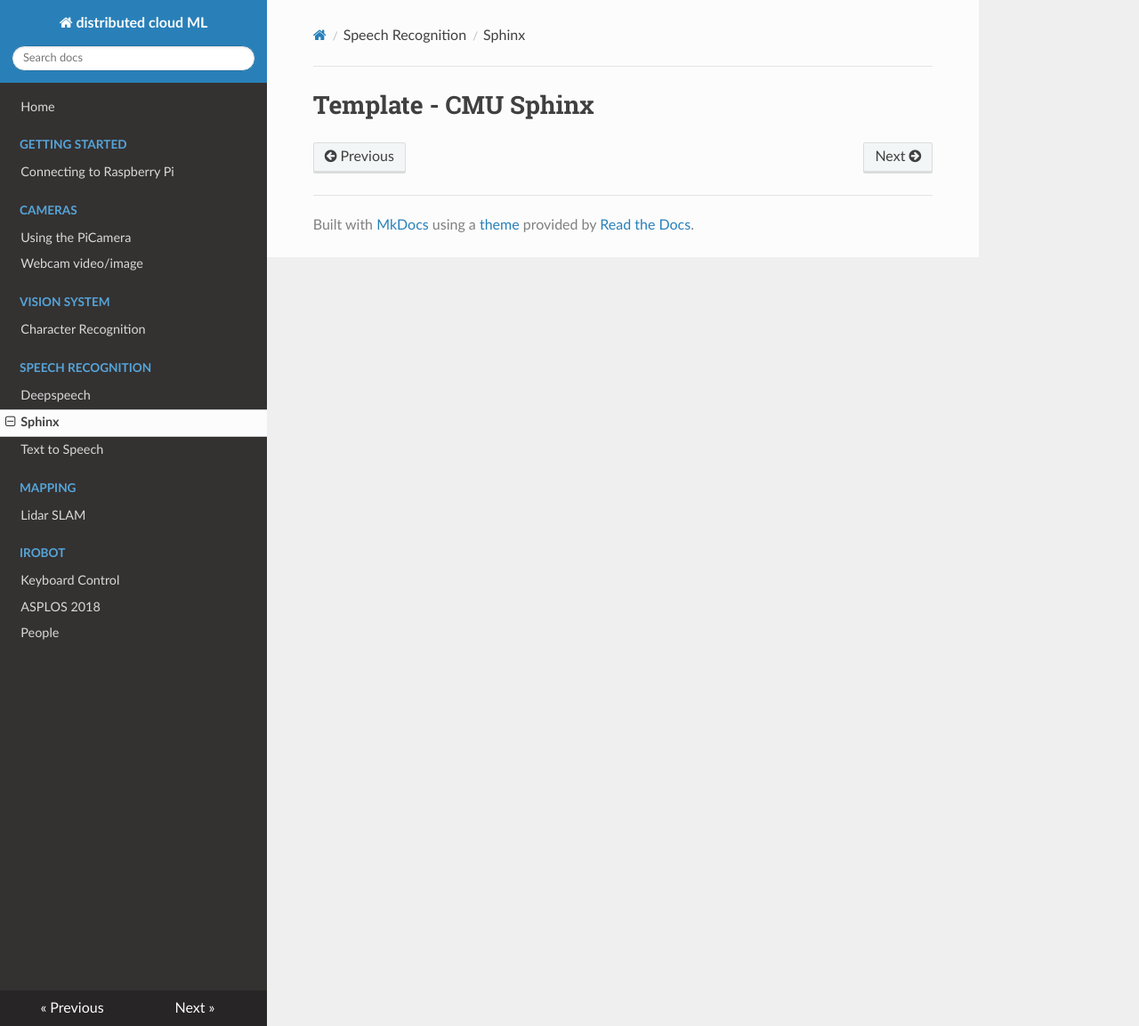
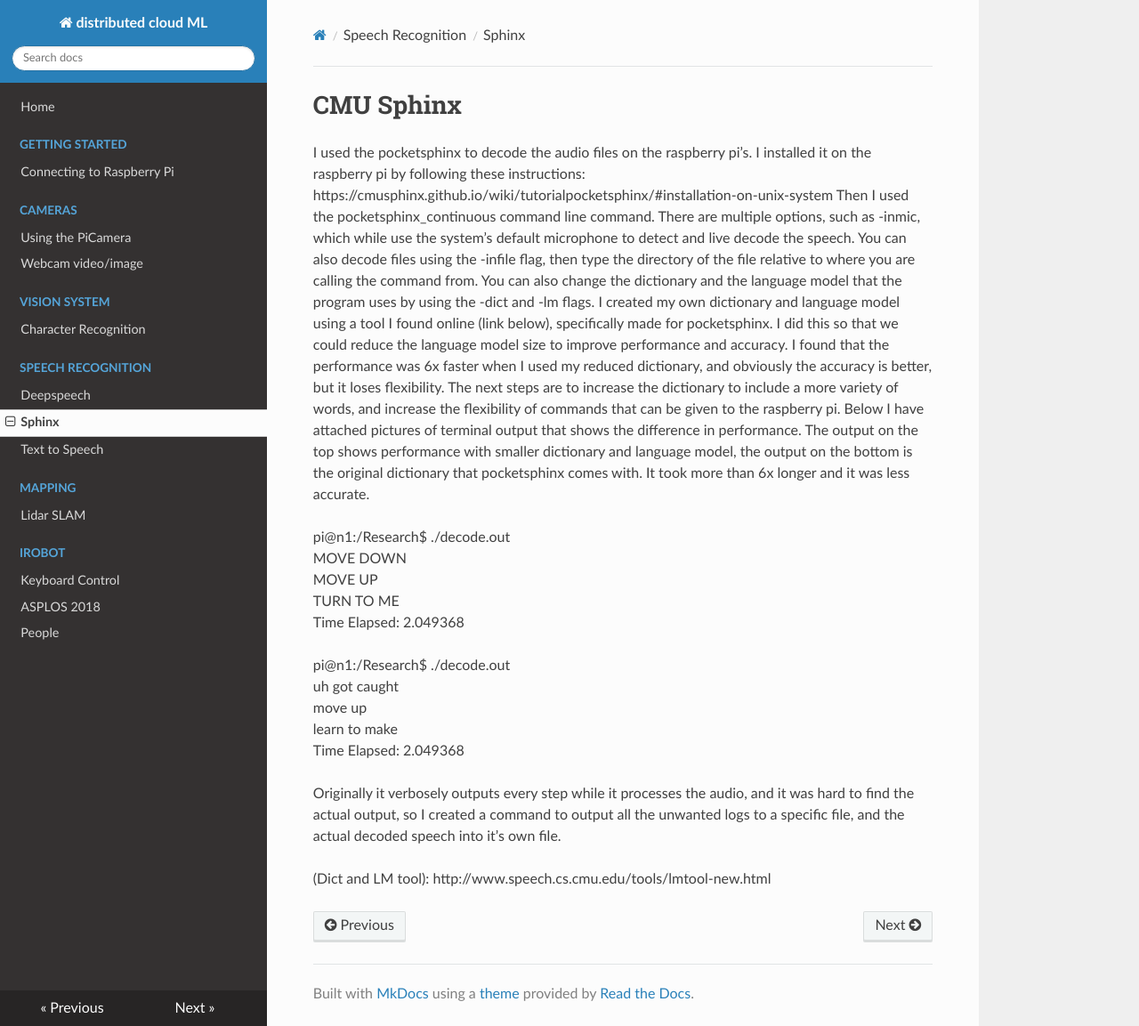
Before and after one commit to parallel-ml/docs, an MkDocs documentation site: the page built from docs/speech/sphinx.md, in a window 1280 px wide and 1153 px high. Shown: the whole window at 89% size. Built offline with MkDocs 1.6.1, drawn with Linux system fonts in a browser that asks for light colours; nearby versions of some CDN libraries.

Commit message:
Documentation

```diff
--- a/docs/speech/sphinx.md
+++ b/docs/speech/sphinx.md
@@ -1 +1,21 @@
-# Template - CMU Sphinx
+# CMU Sphinx
+I used the pocketsphinx to decode the audio files on the raspberry pi’s. I installed it on the raspberry pi by following these instructions: https://cmusphinx.github.io/wiki/tutorialpocketsphinx/#installation-on-unix-system
+Then I used the pocketsphinx_continuous command line command. There are multiple options, such as -inmic, which while use the system’s default microphone to detect and live decode the speech. You can also decode files using the -infile flag, then type the directory of the file relative to where you are calling the command from. You can also change the dictionary and the language model that the program uses by using the -dict and -lm flags. I created my own dictionary and language model using a tool I found online (link below), specifically made for pocketsphinx. I did this so that we could reduce the language model size to improve performance and accuracy. I found that the performance was 6x faster when I used my reduced dictionary, and obviously the accuracy is better, but it loses flexibility. The next steps are to increase the dictionary to include a more variety of words, and increase the flexibility of commands that can be given to the raspberry pi. Below I have attached pictures of terminal output that shows the difference in performance. The output on the top shows performance with smaller dictionary and language model, the output on the bottom is the original dictionary that pocketsphinx comes with. It took more than 6x longer and it was less accurate.
+
+pi@n1:/Research$ ./decode.out
+MOVE DOWN
+MOVE UP
+TURN TO ME
+Time Elapsed: 2.049368
+
+
+pi@n1:/Research$ ./decode.out
+uh got caught
+move up
+learn to make
+Time Elapsed: 2.049368
+
+
+Originally it verbosely outputs every step while it processes the audio, and it was hard to find the actual output, so I created a command to output all the unwanted logs to a specific file, and the actual decoded speech into it’s own file.
+
+(Dict and LM tool): http://www.speech.cs.cmu.edu/tools/lmtool-new.html
```
